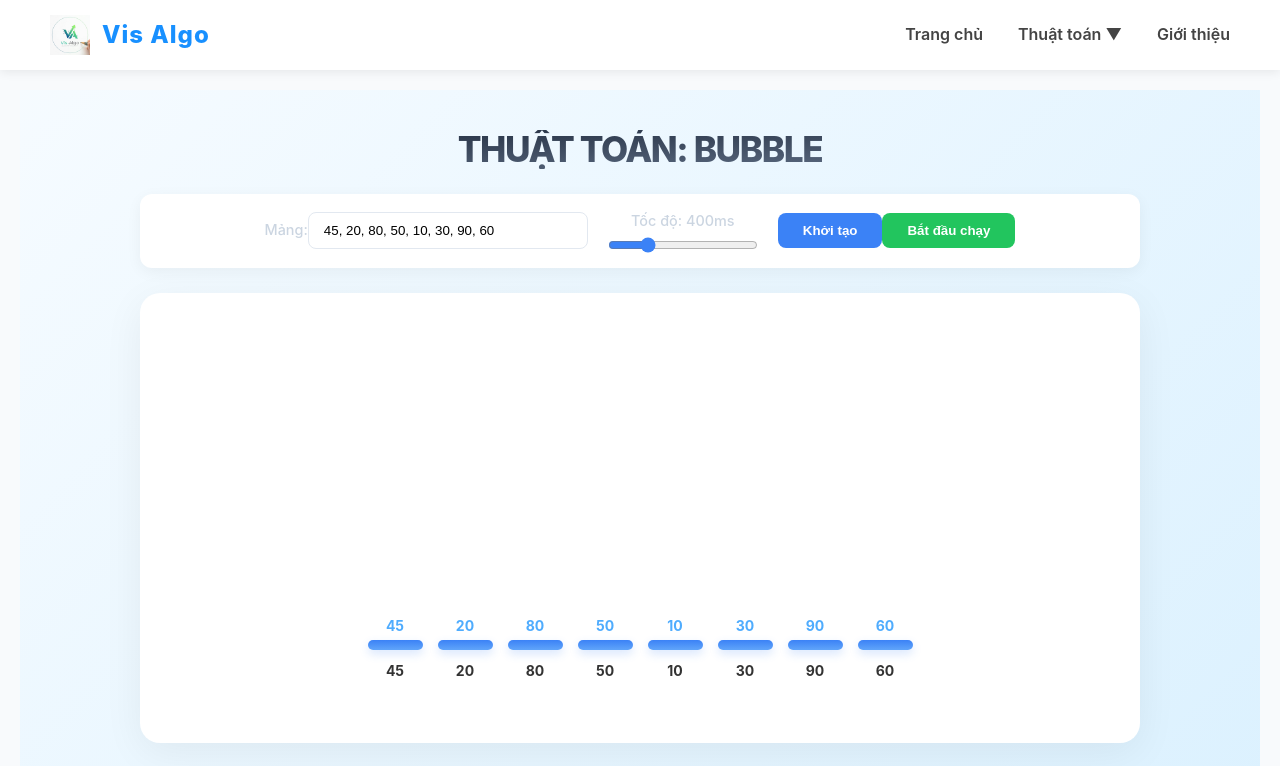
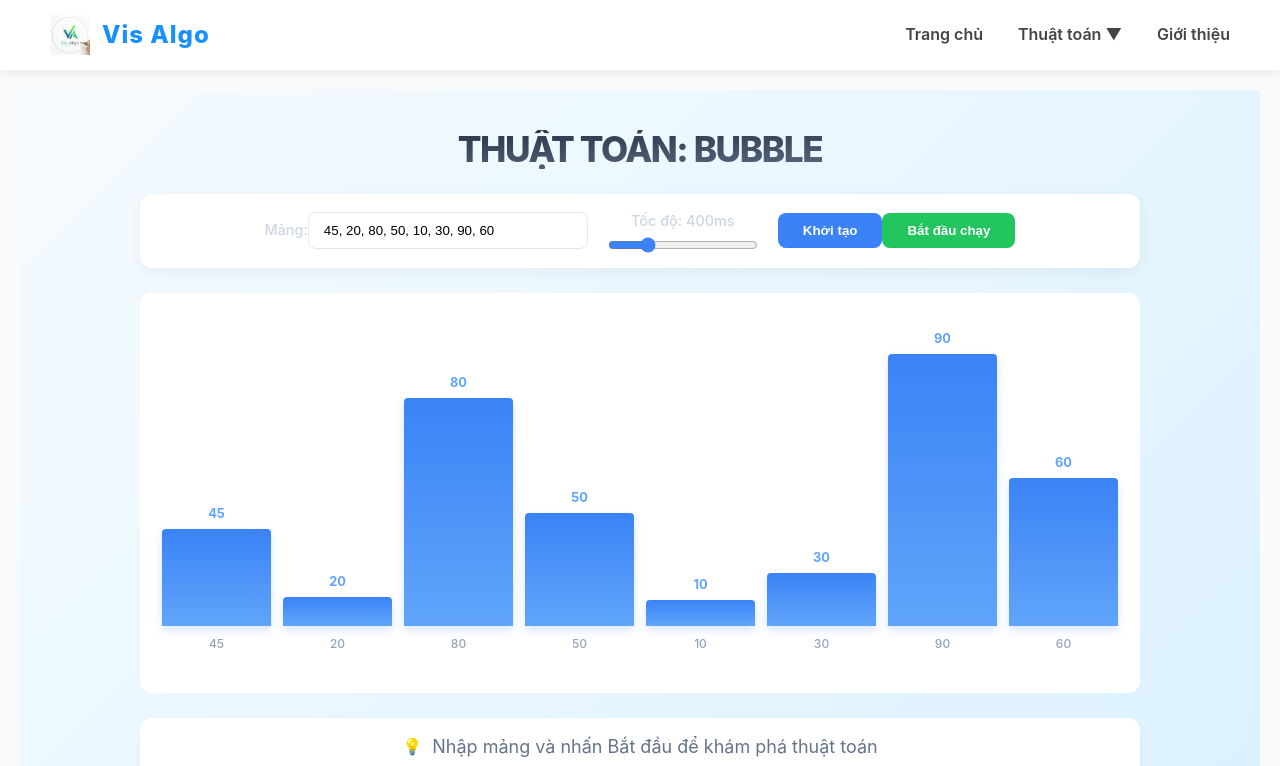
Before and after one commit to lethingocnhat462-ux/Visalgo-final-project, a React (Create React App) app: page /Visalgo-final-project/algorithms/bubble in a window 1280 px wide. Shown: the top 766 px of the page. Built offline with nearby package versions, Linux system fonts and the light colour scheme.

Commit message:
Nhất fix biểu đồ 3 thuật toán

```diff
--- a/src/components/Bar.js
+++ b/src/components/Bar.js
@@ -1,4 +1,3 @@
-// src/components/Bar.js
 import React from 'react';
 
 const Bar = ({ value, status, maxValue }) => {
@@ -8,30 +7,63 @@ const Bar = ({ value, status, maxValue }) => {
     return '';
   };
 
-  // QUAN TRỌNG: Tính tỷ lệ phần trăm riêng cho từng cột
-  // safeMaxValue đảm bảo không chia cho 0.
-  // Chúng ta dùng Math.max(..., 5) để cột nhỏ nhất vẫn nhìn thấy được.
+  // 1. Đảm bảo maxValue luôn chuẩn
   const safeMaxValue = maxValue && maxValue > 0 ? maxValue : 100;
-  const heightPercent = Math.max((value / safeMaxValue) * 85, 5);
+
+  // 2. Kỹ thuật Scaling để tạo chênh lệch rõ rệt:
+  // Thay vì (value / safeMaxValue), ta dùng bình phương tỷ lệ này.
+  // Điều này khiến số lớn cực kỳ cao và số nhỏ cực kỳ thấp.
+  const ratio = value / safeMaxValue;
+  const scaledRatio = Math.pow(ratio, 1.5); // Bạn có thể chỉnh 1.5 lên 2 để chênh lệch mạnh hơn nữa
+
+  // 3. Tính toán heightPercent cuối cùng (tối đa 85%, tối thiểu 8% để nhìn thấy cột)
+  const heightPercent = Math.max(scaledRatio * 85, 8);
 
   return (
-  <div className="bar-wrapper">
-    <div className={`bar ${getStatusClass()}`}
-         style={{
-           height: `${heightPercent}%`,
-           transition: 'height 0.4s ease-in-out',
-           width: '100%',
-           position: 'relative' // Bỏ backgroundColor ở đây để CSS xử lý
-         }}>
-      <span className="value-top" style={{ position: 'absolute', top: '-25px', width: '100%', textAlign: 'center', color: '#4facfe' }}>
+  <div className="bar-wrapper" style={{
+    display: 'flex',
+    flexDirection: 'column',
+    alignItems: 'center',
+    justifyContent: 'flex-end', // QUAN TRỌNG: Đẩy thanh bar xuống đáy wrapper
+    height: '100%',
+    flex: 1,
+    padding: '0 2px'
+  }}>
+    <div
+      className={`bar ${getStatusClass()}`}
+      style={{
+        height: `${heightPercent}%`,
+        transition: 'height 0.4s cubic-bezier(0.25, 0.1, 0.25, 1)',
+        width: '100%',
+        position: 'relative',
+        borderRadius: '4px 4px 0 0'
+      }}
+    >
+      {/* Giá trị trên đầu cột */}
+      <span className="value-top" style={{
+        position: 'absolute',
+        top: '-25px',
+        width: '100%',
+        textAlign: 'center',
+        color: '#60a5fa',
+        fontSize: '0.8rem',
+        fontWeight: 'bold'
+      }}>
         {value}
       </span>
     </div>
-    <span className="value-bottom" style={{ marginTop: '10px', fontWeight: 'bold', color: '#333' }}>
+
+    {/* Giá trị dưới chân cột */}
+    <span className="value-bottom" style={{
+      marginTop: '8px',
+      fontWeight: '500',
+      color: '#94a3b8',
+      fontSize: '0.75rem',
+      flexShrink: 0 // Đảm bảo text không bị mất khi cột quá cao
+    }}>
       {value}
     </span>
   </div>
 );
-};
-
+}
 export default Bar;
--- a/src/pages/AboutPage.js
+++ b/src/pages/AboutPage.js
@@ -25,7 +25,7 @@ const AboutPage = () => {
         </div>
         <div style={styles.card}>
           <h3>🔴 Đang xử lý</h3>
-          <p>Các phần tử đang được so sánh hoặc hoán đổi vị trí (Red/Yellow).</p>
+          <p>Các phần tử đang được so sánh hoặc hoán đổi vị trí (Red/Orange).</p>
         </div>
         <div style={styles.card}>
           <h3>🟢 Đã hoàn thành</h3>
@@ -40,7 +40,7 @@ const AboutPage = () => {
           <li><strong>Như Quỳnh:</strong> Phát triển UI Component & Logic điều khiển.</li>
           <li><strong>Hồng Phương:</strong> Điều hướng, Tài liệu & Quản lý nội dung.</li>
           <li><strong>Mỹ Diệu:</strong> Thiết kế Global Styles,Xây dựng Thanh Header.</li>
-          <li><strong>Thanh Thuận:</strong>Code Logic 3 Thuật toán.</li>
+          <li><strong>Thanh Thuận:</strong> Code Logic 3 Thuật toán.</li>
         </ul>
       </section>
     </div>
--- a/src/pages/VisualizationPage.css
+++ b/src/pages/VisualizationPage.css
@@ -169,15 +169,17 @@
 .btn-run.playing { background-color: #ef4444; }
 
 .visual-box {
-  background: white;
-  border-radius: 20px;
-  height: 450px;
   display: flex;
+  /* Căn các cột ở dưới đáy để chúng mọc lên trên */
   align-items: flex-end;
   justify-content: center;
-  gap: 15px;
-  padding: 60px 40px;
-  box-shadow: 0 10px 40px rgba(0,0,0,0.06);
+  height: 400px;
+  padding: 40px 20px;
+  background: #ffffff;
+  border-radius: 12px;
+  /* Quan trọng: Để giá trị trên đầu cột không bị mất */
+  overflow: visible;
+  gap: 8px;
 }
 
 .bar-wrapper {
```
